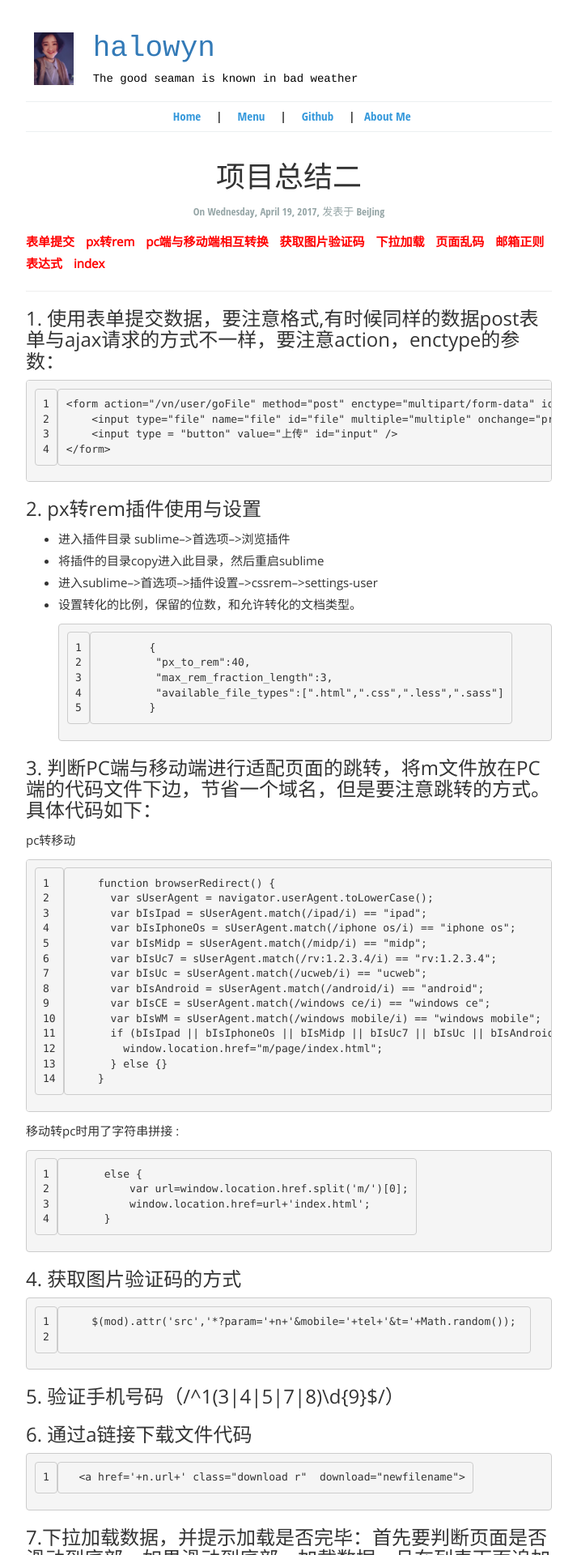
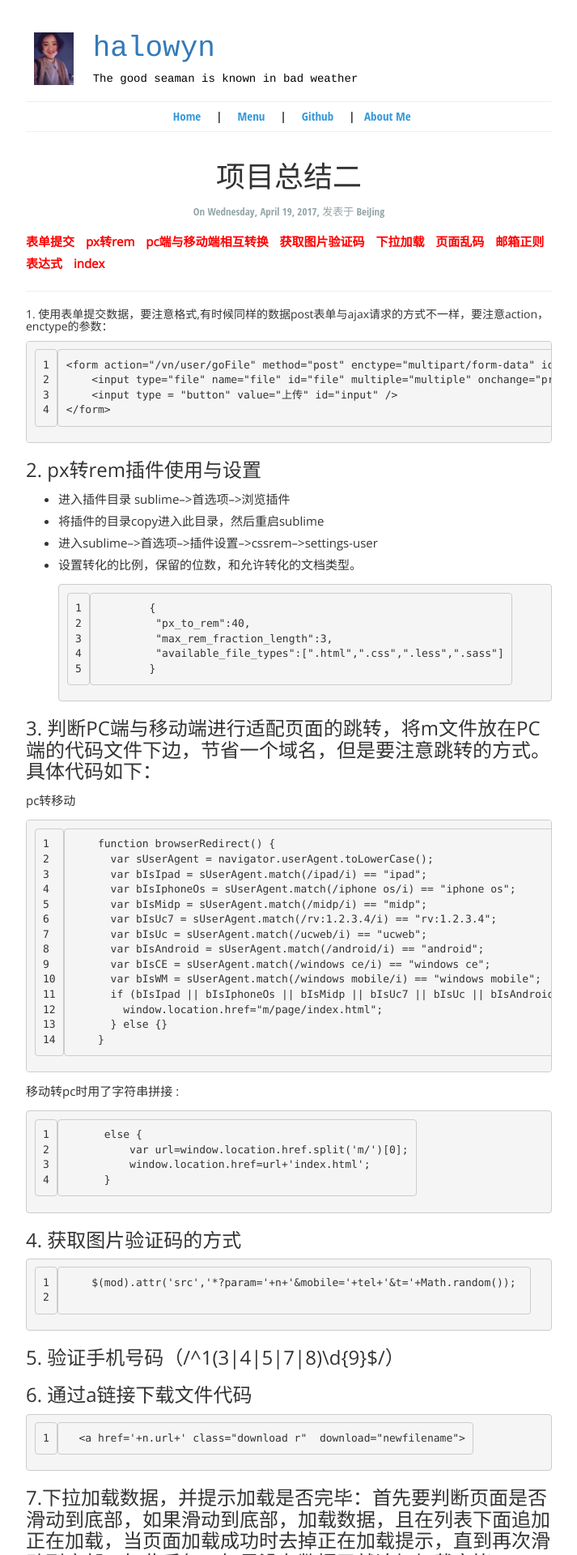
Before and after one commit to halowyn/halowyn.github.io, a Jekyll site: the page built from _posts/2017-04-19-Getting-Started.md, in a window 1280 px wide. Shown: the top 1920 px of the page at 81% size, without its empty margins (283-996 px from the left). Built offline with Jekyll 4.4.1, drawn with Linux system fonts in a browser that asks for light colours.

Commit message:
加标签

````diff
--- a/_posts/2017-04-19-Getting-Started.md
+++ b/_posts/2017-04-19-Getting-Started.md
@@ -10,7 +10,7 @@
 <div style="word-spacing: 10px;color: red;font-weight: bold">表单提交 px转rem pc端与移动端相互转换 获取图片验证码 下拉加载 页面乱码 邮箱正则表达式 index</div>
 ---
 
-### 1. 使用表单提交数据，要注意格式,有时候同样的数据post表单与ajax请求的方式不一样，要注意action，enctype的参数：
+<h5>1. 使用表单提交数据，要注意格式,有时候同样的数据post表单与ajax请求的方式不一样，要注意action，enctype的参数：</h5>
 
 ```
 <form action="/vn/user/goFile" method="post" enctype="multipart/form-data" id="form">
````
